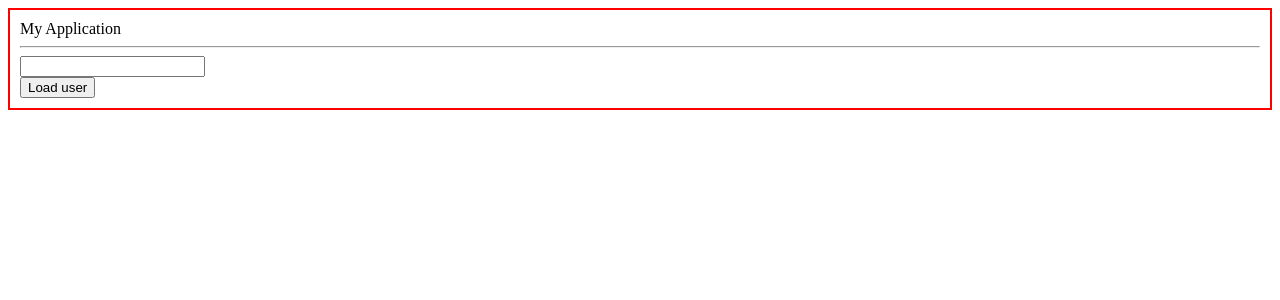
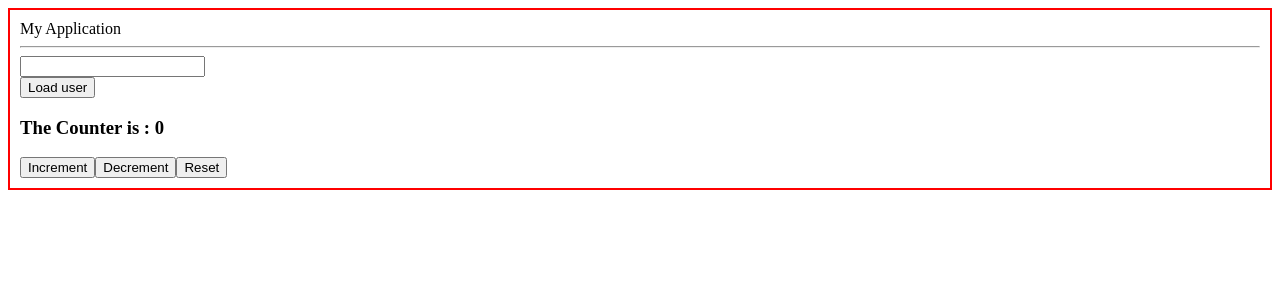
Before and after one commit to frances8713/react-exercises, a React (Create React App) app: page / in a window 1280 px wide. Shown: the top 300 px of the page. Built offline with nearby package versions, Linux system fonts and the light colour scheme.

Commit message:
feat: exercise useCallback

```diff
--- a/src/App.js
+++ b/src/App.js
@@ -2,8 +2,7 @@ import React from "react";
 import { useState } from "react"
 import { Container } from './Container'
 import { GithubUser } from './GithubUser'
-
-
+import { HookCounter } from './HookCounter'
 
 
 export function App () {
@@ -14,6 +13,7 @@ export function App () {
           <Container title="My Application">
           <input value={username} onChange={(e) => setUserName(e.target.value)} />
           <GithubUser username="frances8713"/>
+          <HookCounter />
           </Container>
           </div>
         )
--- /dev/null
+++ b/src/HookCounter.js
@@ -0,0 +1,14 @@
+import { useCounter } from './useCounter'
+
+export function HookCounter ({initialValue = 0}) {
+    const {counter, onIncrement, onDecrement, onReset} = useCounter(initialValue)
+
+    return (
+        <div>
+            <h3>The Counter is : {counter}</h3>
+            <button onClick={onIncrement}>Increment</button>
+            <button onClick={onDecrement}>Decrement</button>
+            <button onClick={onReset}>Reset</button>
+        </div>
+    )
+}
--- a/src/useCounter.js
+++ b/src/useCounter.js
@@ -1,24 +1,25 @@
 import { useState } from 'react'
+import { useCallback } from 'react'
 
 export function useCounter (initialValue = 0) {
     const [counter, setCounter] = useState(initialValue)
 
-    function handleCounterIncrement () {
+    const handleCounterIncrement = useCallback(function handleCounterIncrement () {
         setCounter((c => c + 1))
-    }
+    }, [])
 
-    function handleCounterDecrement () {
-        setCounter ((c = c - 1))
-    }
+    const handleCounterDecrement = useCallback(function handleCounterDecrement () {
+        setCounter((c => c - 1))
+    }, [])
 
-    function handleCounterReser () {
+    const handleCounterReset = useCallback(function handleCounterReset () {
         setCounter(initialValue)
-    }
+    }, [initialValue])
 
     return  {
         counter: counter,
         onIncrement: handleCounterIncrement,
         onDecrement: handleCounterDecrement,
-        onReset: handleCounterReser
+        onReset: handleCounterReset
     }
 }
```
